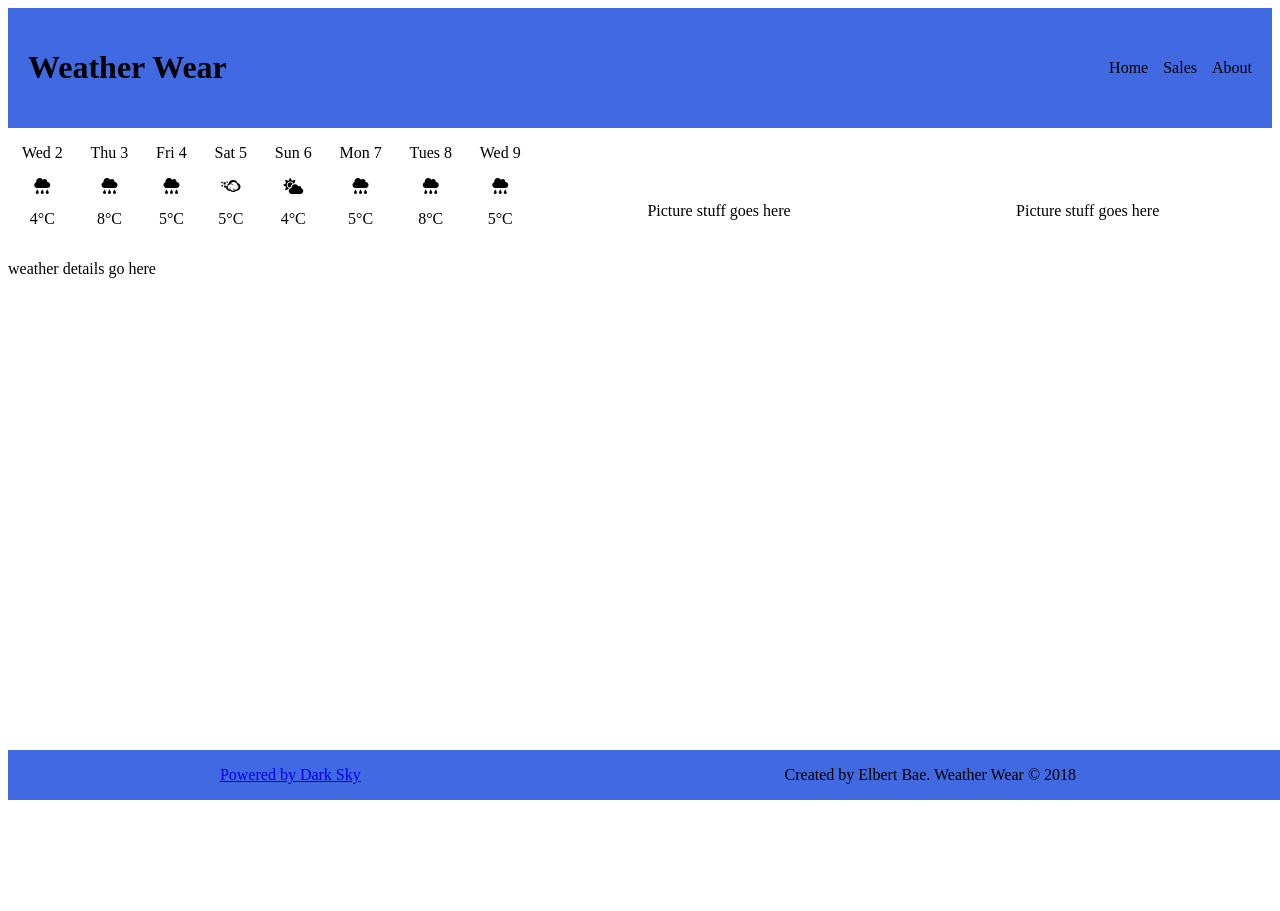
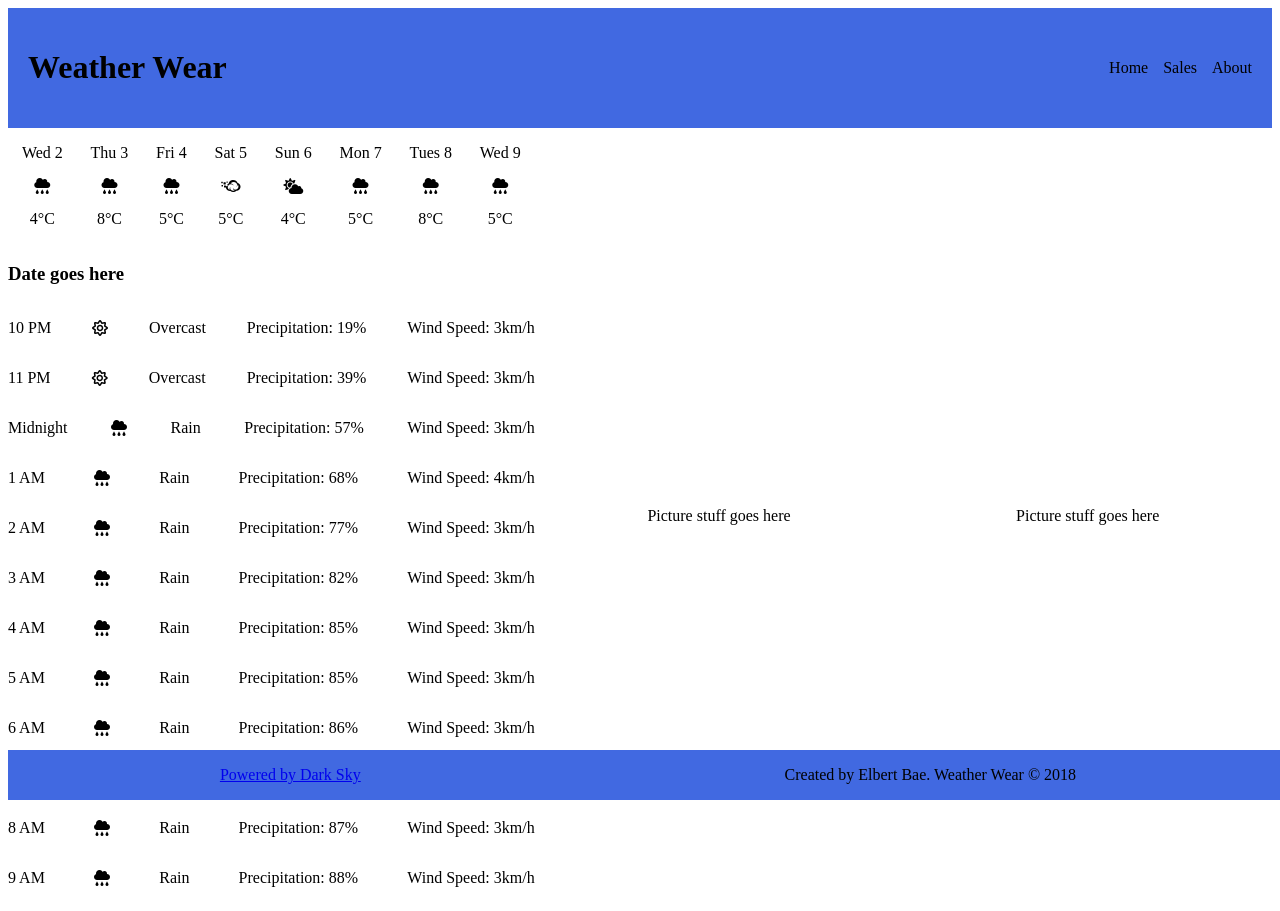
Before and after one commit to bert-bae/weather-report, a React (Create React App) app: page / in a window 1280 px wide. Before the commit the page ends 800 px from the top, so only its background shows below. Built offline with nearby package versions, Linux system fonts and the light colour scheme.

Commit message:
hourly details set

```diff
--- a/src/components/main/Details.jsx
+++ b/src/components/main/Details.jsx
@@ -1,10 +1,9 @@
 import React, {Component} from 'react';
-
-import DetailStyles from '../../styles/DetailStyles';
 
 import Forecast from './details/Forecast';
 import CurrentDetails from './details/CurrentDetails';
 
+import DetailStyles from '../../styles/DetailStyles';
 import {data} from '../../TempData';
 
 export default class Details extends Component {
@@ -12,21 +11,59 @@ export default class Details extends Component {
     super(props);
     this.state = {
       focus: null,
-      forecast: [],
+      dailyForecast: [],
     }
   }
+
   componentDidMount() {
     this.setState({
-      focus: data.daily.data[0],
-      forecast: data.daily.data,
+      focus: data.hourly.data,
+      dailyForecast: data.daily.data,
     })
   }
 
   render() {
+    const selectIcon = (data) => {
+      switch (data) {
+        case "rain":
+          return <i className="fas fa-cloud-rain"></i>;
+        case "fog":
+          return <i className="fab fa-cloudversify"></i>;
+        case "partly-cloudy-day":
+          return <i className="fas fa-cloud-sun"></i>;
+        case "partly-cloudy-night":
+          return <i className="fas fa-cloud-sun"></i>;
+        case "snow":
+          return <i className="far fa-snowflake"></i>;
+        case "clear":
+          return <i className="far fa-sun"></i>;
+        case "windy":
+          return <i className="fas fa-wind"></i>;
+        default:
+          return <i className="far fa-sun"></i>;
+      }
+    }
+
+    const convertHours = (data) => {
+      let result = new Date(data * 1000).getHours();
+      if (result > 12) {
+        result = result - 12 + " PM";
+      } else if (result === 0) {
+        result = "Midnight";
+      } else {
+        result = result + " AM"
+      }
+      return result;
+    }
+
     return (
       <div className="weather-details-container" style={DetailStyles.detailContainer}>
-        <Forecast data={this.state.forecast}/>
-        <CurrentDetails/>
+        {this.state.focus && this.state.dailyForecast &&
+          <div>
+            <Forecast data={this.state.dailyForecast} selectIcon={selectIcon}/>
+            <CurrentDetails data={this.state.focus} selectIcon={selectIcon} convertHours={convertHours}/>
+          </div>
+        }
       </div>
     )
   }
--- a/src/components/main/details/CurrentDetails.jsx
+++ b/src/components/main/details/CurrentDetails.jsx
@@ -1,10 +1,14 @@
 import React, {Component} from 'react';
+import HourlyForecast from './HourlyForecast';
 
 export default class CurrentDetails extends Component {
   render() {
     return (
-      <div className="current-detail-container">
-        <p>weather details go here</p>
+      <div>
+        <h3>Date goes here</h3>
+        <div className="details-container">
+          <HourlyForecast data={this.props.data} selectIcon={this.props.selectIcon} convertHours={this.props.convertHours}/>
+        </div>
       </div>
     )
   }
--- a/src/components/main/details/Forecast.jsx
+++ b/src/components/main/details/Forecast.jsx
@@ -15,33 +15,7 @@ export default class Forecast extends Component {
       day.time = [date, dayOfWeek, monthOfYear, dayOfMonth, year];
       let timeString = `${day.time[1]} ${day.time[3]}`;
       let temperatureAvg = Math.round((day.temperatureLow + day.temperatureHigh) / 2);
-      let icon;
-      switch (day.icon) {
-        case "rain":
-          icon = <i class="fas fa-cloud-rain"></i>;
-          break;
-        case "fog":
-          icon = <i class="fab fa-cloudversify"></i>;
-          break;
-        case "partly-cloudy-day":
-          icon = <i class="fas fa-cloud-sun"></i>;
-          break;
-        case "partly-cloudy-night":
-          icon = <i class="fas fa-cloud-sun"></i>;
-          break;
-        case "snow":
-          icon = <i class="far fa-snowflake"></i>;
-          break;
-        case "clear":
-          icon = <i class="far fa-sun"></i>;
-          break;
-        case "windy":
-          icon = <i class="fas fa-wind"></i>;
-          break;
-        default:
-          icon = <i class="far fa-sun"></i>;
-          break;
-      };
+      let icon = this.props.selectIcon(day.icon);
       return (
         <div style={DetailStyles.weekdayContainer}>
           <p>{timeString}</p>
--- /dev/null
+++ b/src/components/main/details/HourlyForecast.jsx
@@ -0,0 +1,27 @@
+import React, {Component} from 'react';
+import DetailStyles from '../../../styles/DetailStyles';
+
+export default class HourlyForcast extends Component {
+  render() {
+    const hourlyData = this.props.data.slice(0, 12);
+    console.log(hourlyData);
+    const renderHourly = hourlyData.map((hour) => {
+      let time = this.props.convertHours(hour.time);
+      let icon = this.props.selectIcon(hour.icon);
+      return (
+        <div style={DetailStyles.hourContainer}>
+          <p>{time}</p>
+          {icon}
+          <p>{hour.summary}</p>
+          <p>Precipitation: {Math.round(hour.precipProbability * 100)}%</p>
+          <p>Wind Speed: {Math.round(hour.windSpeed)}km/h</p>
+        </div>
+      )
+    })
+    return (
+      <div className="hourly-forecast" style={DetailStyles.hourlyForecastContainer}>
+        {renderHourly}
+      </div>
+    )
+  }
+}
--- a/src/styles/DetailStyles.js
+++ b/src/styles/DetailStyles.js
@@ -15,5 +15,16 @@ export default {
     justifyContent: 'center',
     alignItems: 'center',
     flexDirection: 'column',
+  },
+  hourlyForecastContainer: {
+    display: 'flex',
+    justifyContent:'space-between',
+    flexDirection:'column'
+  },
+  hourContainer: {
+    display: 'flex',
+    justifyContent:'space-between',
+    alignItems: 'center',
+    flexDirection:'row'
   }
 }
```
